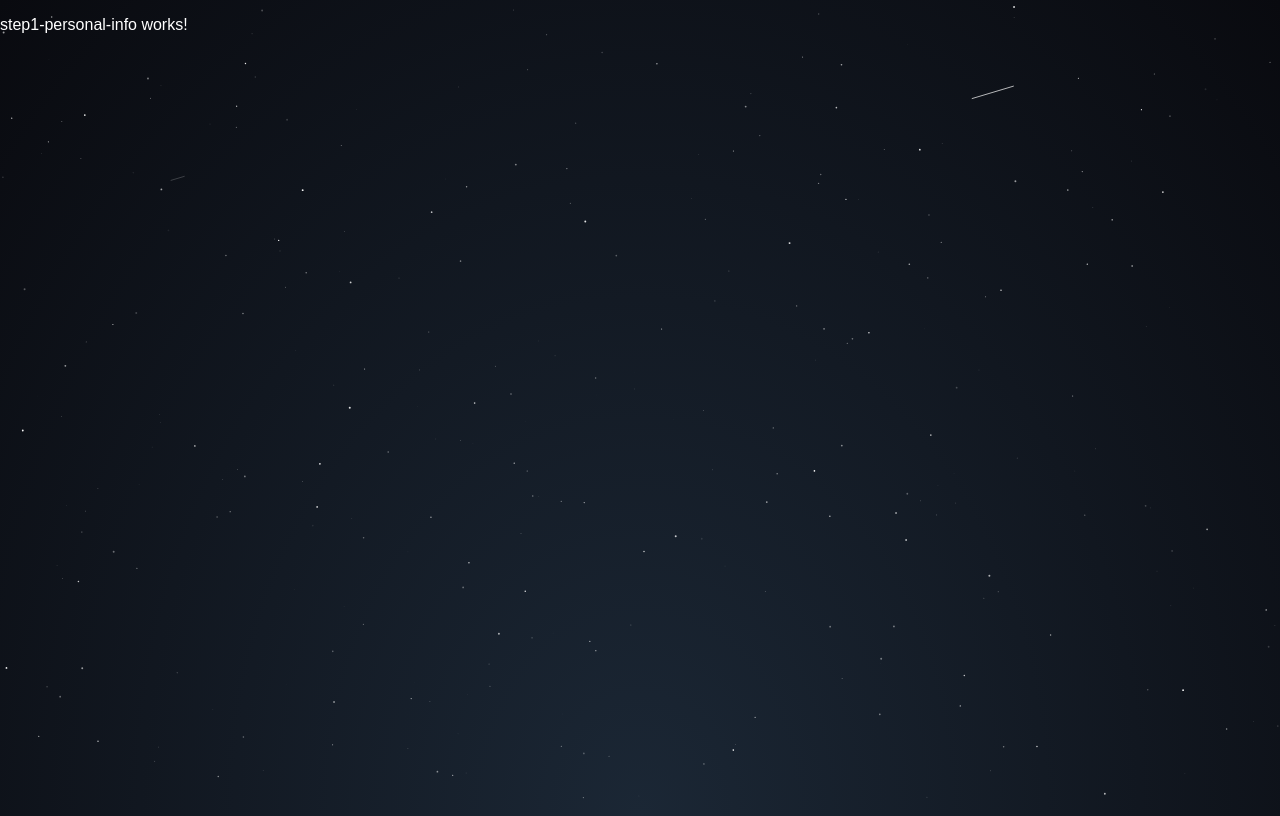
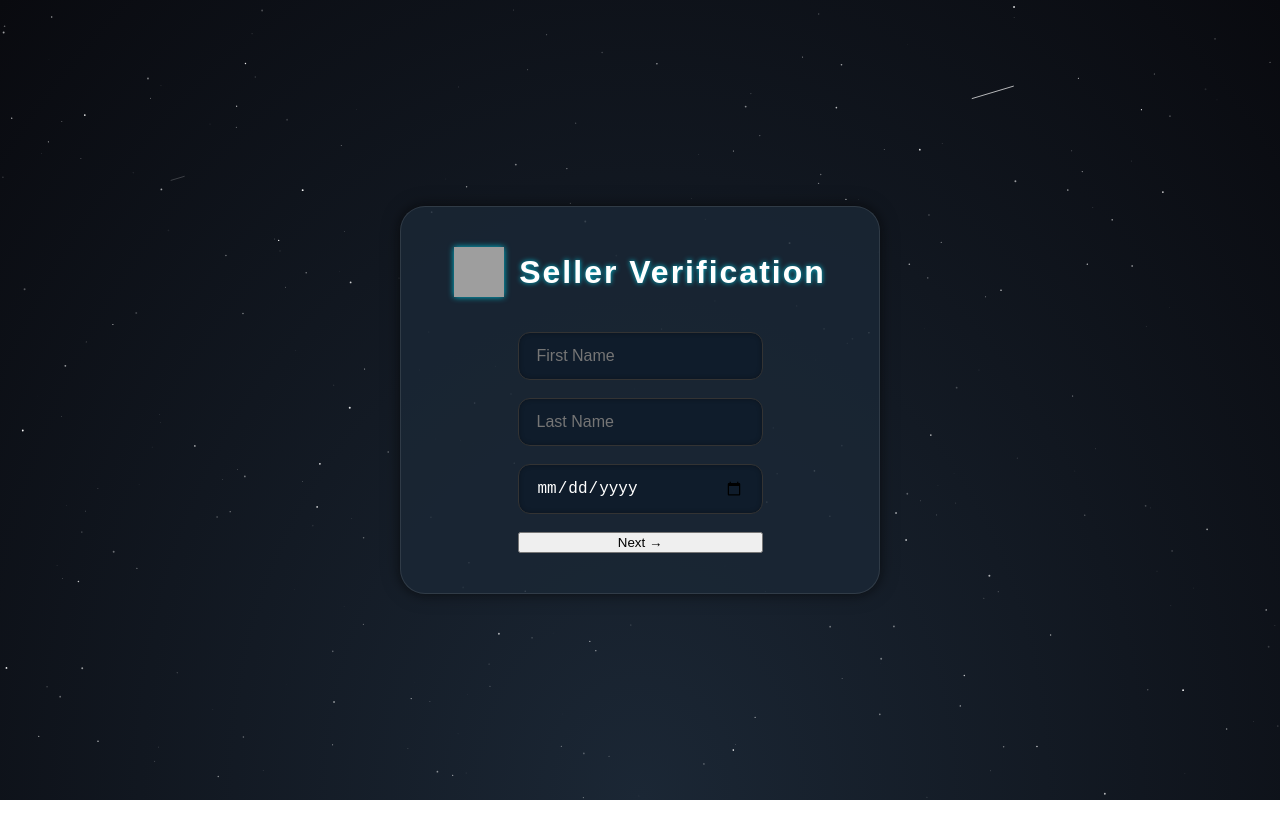
Before and after one commit to c-madalin/auth_dev_page, an Angular app in the folder seller/: page / in a window 1280 px wide. Built offline with nearby package versions, Linux system fonts and the light colour scheme; grey boxes are pictures that could not be loaded.

Commit message:
save , working 3 step seller submit

```diff
--- a/seller/src/app/app.component.css
+++ b/seller/src/app/app.component.css
@@ -0,0 +1,14 @@
+.fade {
+  animation: fadeIn 0.5s ease;
+}
+
+@keyframes fadeIn {
+  from {
+    opacity: 0;
+    transform: translateX(30px);
+  }
+  to {
+    opacity: 1;
+    transform: translateX(0);
+  }
+}
--- a/seller/src/app/app.component.html
+++ b/seller/src/app/app.component.html
@@ -1 +1,14 @@
-<app-step1-personal-info></app-step1-personal-info>
+<div class="auth-box">
+  <div class="login-box fade">
+    <div class="title">
+      <img src="assets/logo.png" class="image" />
+      <h2>Seller Verification</h2>
+    </div>
+
+    <ng-container [ngSwitch]="step">
+      <app-step1-personal-info *ngSwitchCase="1" (next)="nextStep()"></app-step1-personal-info>
+      <app-step2-contact-info *ngSwitchCase="2" (next)="nextStep()" (prev)="prevStep()"></app-step2-contact-info>
+      <app-step3-business-info *ngSwitchCase="3" (prev)="prevStep()"></app-step3-business-info>
+    </ng-container>
+  </div>
+</div>
--- a/seller/src/app/app.component.ts
+++ b/seller/src/app/app.component.ts
@@ -1,14 +1,30 @@
 import { Component } from '@angular/core';
+import { CommonModule } from '@angular/common';
+
 import { Step1PersonalInfoComponent } from './components/step1-personal-info/step1-personal-info.component';
 import { Step2ContactInfoComponent } from './components/step2-contact-info/step2-contact-info.component';
 import { Step3BusinessInfoComponent } from './components/step3-business-info/step3-business-info.component';
 
 @Component({
   selector: 'app-root',
-  imports: [Step1PersonalInfoComponent,Step2ContactInfoComponent,Step3BusinessInfoComponent],
+  standalone: true,
+  imports: [
+    CommonModule,
+    Step1PersonalInfoComponent,
+    Step2ContactInfoComponent,
+    Step3BusinessInfoComponent
+  ],
   templateUrl: './app.component.html',
-  styleUrl: './app.component.css'
+  styleUrls: ['./app.component.css']
 })
 export class AppComponent {
-  title = 'seller';
+  step = 1;
+
+  nextStep() {
+    if (this.step < 3) this.step++;
+  }
+
+  prevStep() {
+    if (this.step > 1) this.step--;
+  }
 }
--- a/seller/src/app/components/step1-personal-info/step1-personal-info.component.html
+++ b/seller/src/app/components/step1-personal-info/step1-personal-info.component.html
@@ -1 +1,6 @@
-<p>step1-personal-info works!</p>
+<div class="inputs">
+  <input placeholder="First Name" />
+  <input placeholder="Last Name" />
+  <input placeholder="Date of Birth" type="date" />
+  <button (click)="next.emit()">Next →</button>
+</div>
--- a/seller/src/app/components/step2-contact-info/step2-contact-info.component.html
+++ b/seller/src/app/components/step2-contact-info/step2-contact-info.component.html
@@ -1 +1,9 @@
-<p>step2-contact-info works!</p>
+<div class="inputs">
+  <input placeholder="Email Address" />
+  <input placeholder="Phone Number (optional)" />
+  <input placeholder="Discord ID (e.g. User#1234)" />
+  <div class="btns">
+    <button (click)="prev.emit()">← Back</button>
+    <button (click)="next.emit()">Next →</button>
+  </div>
+</div>
--- a/seller/src/app/components/step3-business-info/step3-business-info.component.html
+++ b/seller/src/app/components/step3-business-info/step3-business-info.component.html
@@ -1 +1,10 @@
-<p>step3-business-info works!</p>
+<div class="inputs">
+  <input placeholder="Street Address" />
+  <input placeholder="City" />
+  <input placeholder="Country" />
+  <input placeholder="Postal Code" />
+  <div class="btns">
+    <button (click)="prev.emit()">← Back</button>
+    <button>Submit</button>
+  </div>
+</div>
```
Also changed, not shown: seller/src/app/components/step1-personal-info/step1-personal-info.component.ts (+4 -4 lines), seller/src/app/components/step2-contact-info/step2-contact-info.component.ts (+5 -3 lines), seller/src/app/components/step3-business-info/step3-business-info.component.ts (+4 -3 lines).
